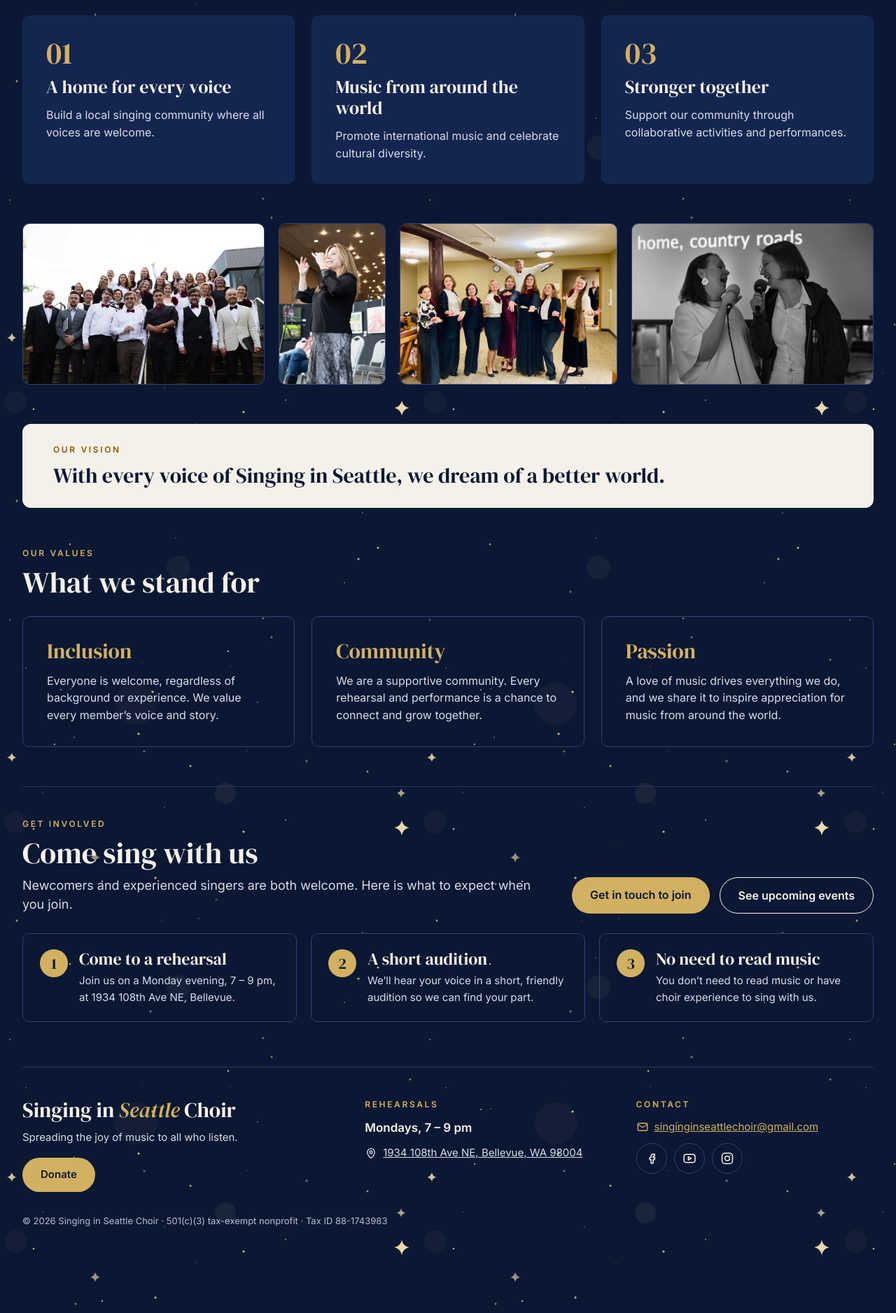
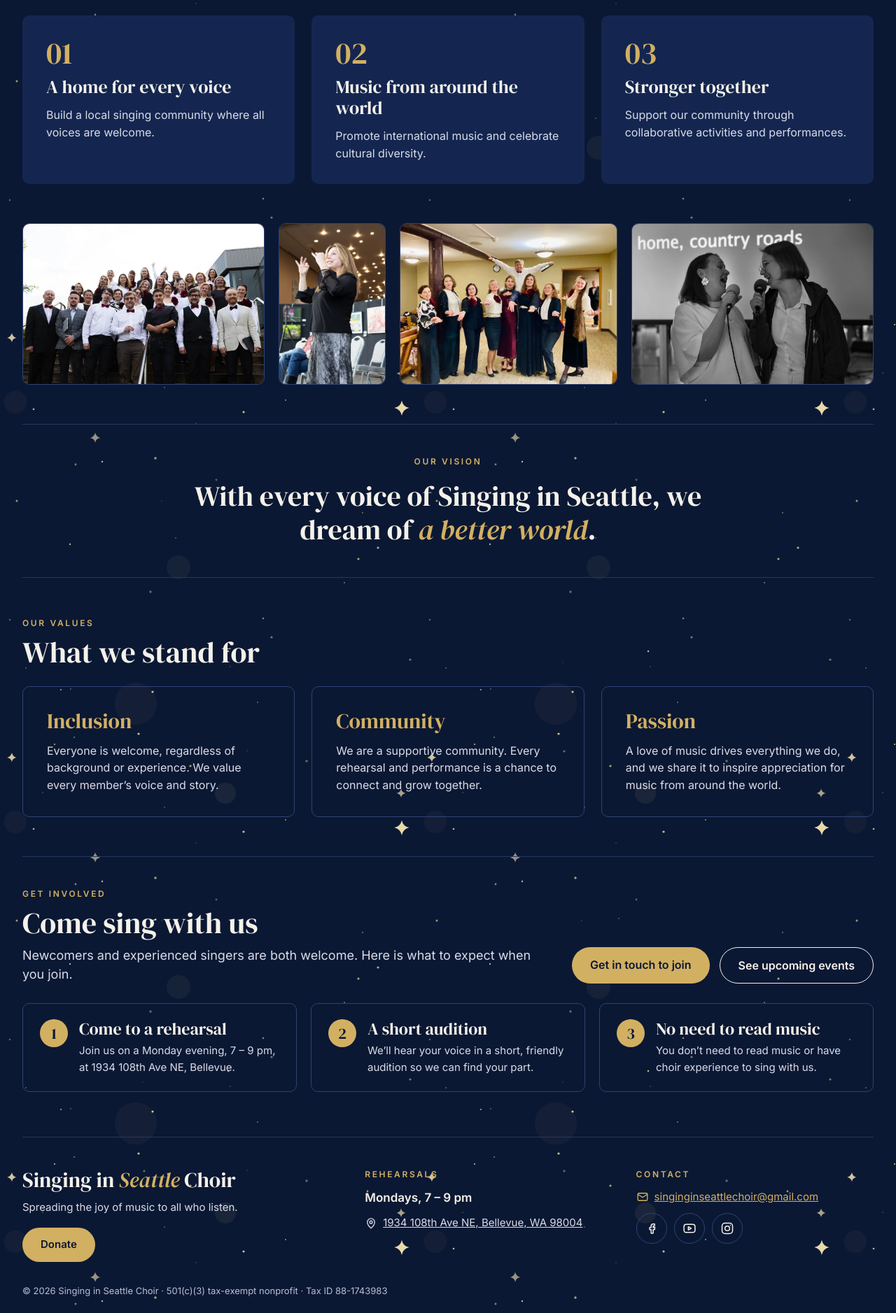
Before and after one commit to Singing-in-Seattle-Choir/singing-in-seattle-choir.github.io, a Jekyll site: the page about.html, which Jekyll copies as it is, in a window 1280 px wide. Shown: the part 885-2762 px from the top of the page at 70% size. Built offline with Jekyll 4.4.1, drawn with Linux system fonts in a browser that asks for light colours.

Commit message:
Restyle the Our vision block on the About page
The cream panel stood out from the rest of the dark page. Make it
a centered serif quote on the page background between thin
dividers, with "a better world" in gold italic like the headings.

Co-Authored-By: Claude Opus 5.5 <noreply@anthropic.com>

```diff
--- a/about.html
+++ b/about.html
@@ -93,7 +93,7 @@
 
     <section class="vision" aria-label="Our vision">
       <span class="label">Our vision</span>
-      <p>With every voice of Singing in Seattle, we dream of a better world.</p>
+      <p>With every voice of Singing in Seattle, we dream of <em>a better world</em>.</p>
     </section>
 
     <section class="section" aria-labelledby="values">
--- a/assets/site.css
+++ b/assets/site.css
@@ -217,9 +217,9 @@ h2.big { margin: 0; font-family: var(--serif); font-weight: 400; font-size: 42px
 .photos { position: relative; margin-top: 56px; display: flex; flex-wrap: wrap; gap: 20px; }
 .photos img { flex: var(--ar) 1 calc(var(--ar) * 100px); min-width: 0; height: auto; aspect-ratio: var(--ar); object-fit: cover; border-radius: 10px; border: 1px solid var(--border); }
 
-.vision { position: relative; margin-top: 56px; background: var(--cream); color: var(--navy); border-radius: 12px; padding: 28px 44px; display: flex; flex-direction: column; gap: 10px; }
-.vision .label { color: var(--gold-dark); }
-.vision p { margin: 0; font-family: var(--serif); font-size: 30px; line-height: 1.2; }
+.vision { position: relative; margin-top: 56px; border-top: 1px solid var(--divider); border-bottom: 1px solid var(--divider); padding: 44px 24px; display: flex; flex-direction: column; align-items: center; gap: 16px; text-align: center; }
+.vision p { margin: 0; max-width: 820px; font-family: var(--serif); font-size: 40px; line-height: 1.2; color: var(--cream); }
+.vision p em { font-style: italic; color: var(--gold); }
 
 .join { position: relative; margin-top: 56px; border-top: 1px solid var(--divider); padding-top: 44px; display: flex; flex-direction: column; gap: 28px; }
 .join .top { display: flex; align-items: flex-end; justify-content: space-between; gap: 40px; }
@@ -262,8 +262,8 @@ h2.big { margin: 0; font-family: var(--serif); font-weight: 400; font-size: 42px
   .stats b { font-size: 28px; }
   .stats span { font-size: 12px; }
   .tile { padding: 22px; }
-  .vision { padding: 20px 22px; }
-  .vision p { font-size: 22px; }
+  .vision { padding: 30px 8px; }
+  .vision p { font-size: 28px; }
   .join { padding-top: 28px; gap: 22px; }
   .join .btns { flex-direction: column; width: 100%; }
   .join .btns .btn { width: 100%; }
```
